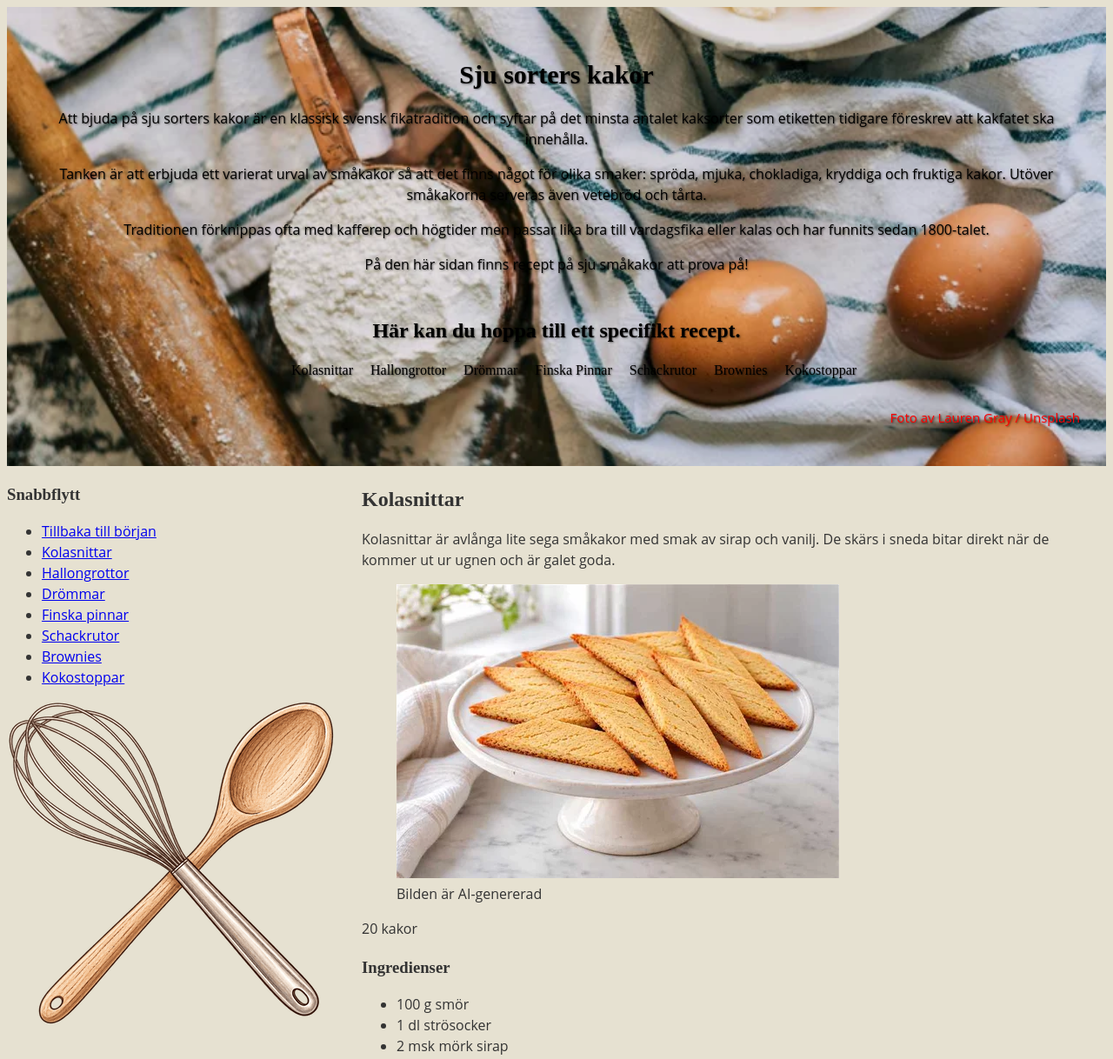
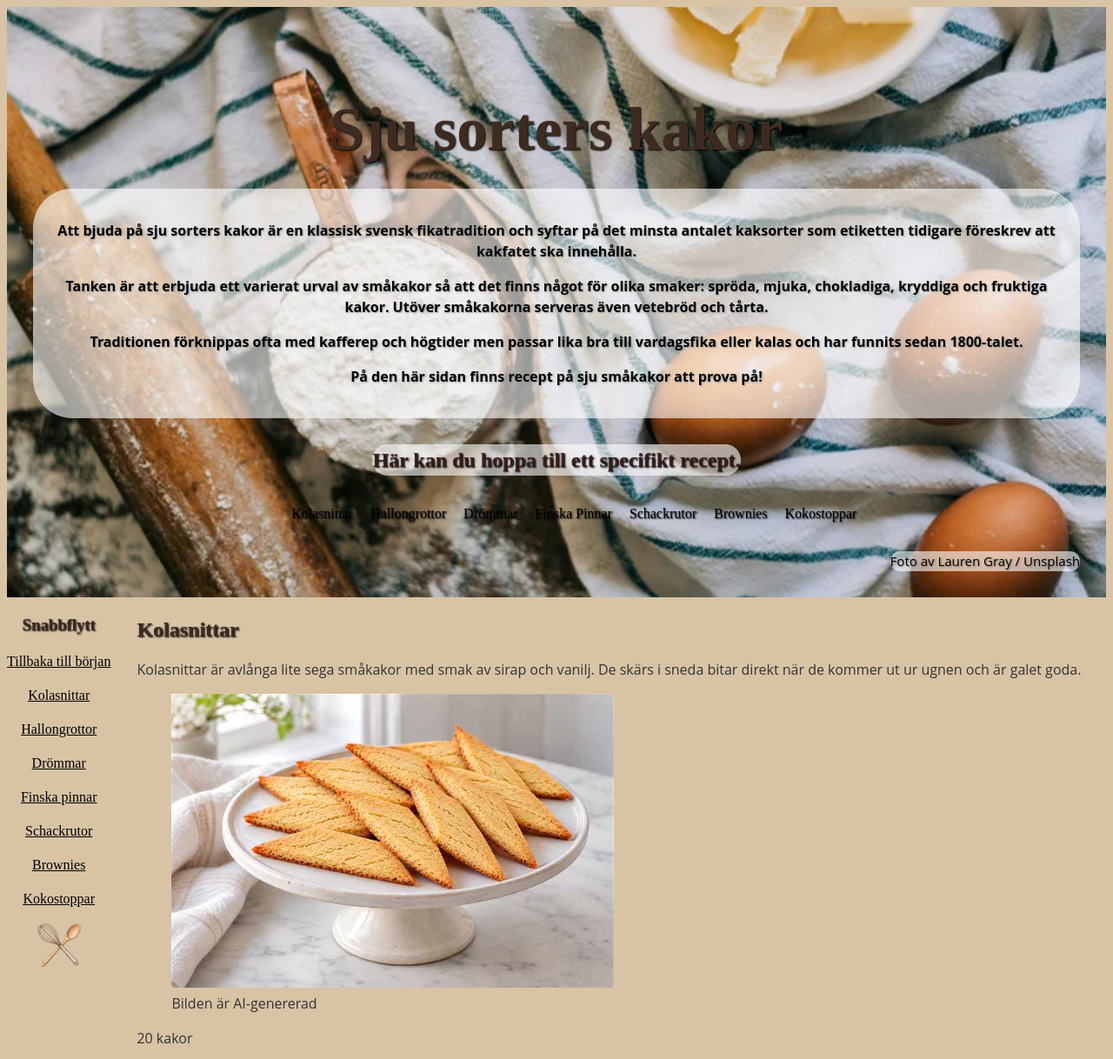
Before and after one commit to D-Marklund/web, a plain HTML site: page index.html in a window 1280 px wide. Shown: the top 1218 px of the page at 87% size. Drawn offline with Linux system fonts and the light colour scheme; files that its build step writes are made by us from their sources; files whose address does not match are found by name.

Commit message:
Update styles in CSS for various elements

```diff
--- a/assets/css/style.css
+++ b/assets/css/style.css
@@ -13,7 +13,7 @@ body {
   font-size: 16px;
   line-height: 1.5;
   color: #333;
-  background-color: #d7cfb59e;
+  background-color: #d8c3a5;
 }
 /* =======================================
   Rubriker och text
@@ -27,9 +27,14 @@ h6 {
   font-family: "playfair display", serif;
   font-weight: bold;
   margin-bottom: 16px;
+  color: #3d2b22;
+  text-shadow: 1px 1px 2px black;
 }
 .sidetitle {
-  font-size: 30px;
+  color: #3d2b22;
+  font-family: "Times New Roman", Times, serif;
+  font-size: 70px;
+  font-weight: bold;
   text-align: center;
   justify-content: center;
   justify-items: center;
@@ -37,43 +42,32 @@ h6 {
 /* =======================================
  Header
  ======================================== */
-.titletext {
-  color: #070400;
-  font-family: "Times New Roman", Times, serif;
-  font-size: 65px;
-  font-weight: bold;
-  text-align: center;
-  justify-content: center;
-  justify-items: center;
-}
+
 /* =======================================
  Navigation
   ======================================== */
 .navigator {
-  color: black;
+  color: rgb(5, 5, 5);
   padding: 10px;
   font-family: "playfair display", serif;
   text-decoration: none;
   align-items: column;
 }
-content-nav {
-  display: flex;
-  justify-content: space-between;
-  align-items: center;
-}
+
 .navigator a {
   text-decoration: none;
   color: black;
+  text-shadow: 1px 1px 2px rgba(7, 7, 7, 0.9);
 }
 .navigator a:hover {
-  color: #23e7099e;
+  color: #e02c1f;
 }
 .navigator a:active {
   color: #dbdf0e9e;
 }
-.navigator a:visited {
-  color: #eb06069e;
-}
+/*.navigator a:visited {
+  color: #e20c539e;
+}*/
 
 .navigator ul {
   display: flex;
@@ -81,25 +75,46 @@ content-nav {
   list-style: none;
   gap: 20px;
 }
+.linktitle {
+  color: #361b1be7;
+  background-color: rgba(255, 255, 255, 0.6);
+  border-radius: 45px;
+  display: inline-block;
+}
 /* =======================================
  Hero
   ======================================== */
 .hero {
   background-image: url("../images/laurengraybakbord.webp");
+
   background-size: cover;
   background-position: center;
   padding: 30px;
   text-align: center;
   color: #000000;
-  text-shadow: 1px 1px 2px rgba(0, 0, 0, 0.5);
+  text-shadow:
+    0 0 25px rgba(255, 255, 255, 0.9),
+    1px 1px 25px rgba(0, 0, 0, 0.9);
 }
 .caption {
+  background-color: rgba(255, 255, 255, 0.6);
+  display: table;
+  margin: 5px 0 0 auto;
+  border-radius: 40px;
   font-size: 15px;
   text-align: right;
   margin-top: 5px;
-  color: red;
-  text-shadow: 1px 1px 2px rgba(0, 0, 0, 0.5);
+  color: black;
+  text-shadow: 1px 1px 2px rgba(116, 113, 113, 0.9);
 }
+.introtext {
+  background-color: rgba(255, 255, 255, 0.6);
+  padding: 20px;
+  border-radius: 45px;
+  font-weight: bold;
+  text-shadow: 1px 1px 2px rgba(150, 150, 150, 0.9);
+}
+
 /* =======================================
   Main
   ======================================== */
@@ -108,10 +123,40 @@ content-nav {
   align-items: flex-start;
   gap: 30px;
 }
+.recipe-
 /* =======================================
   Knappar och länkar
   ======================================== */
+.sidebar a {
+  display: block;
+  text-decoration: none;
+}
 
+.sidebar a:hover {
+  color: #e02c1f;
+}
+.sidebar ul {
+  display: flex;
+  flex-direction: column;
+  list-style: none;
+  text-decoration: none;
+  padding: 0;
+  gap: 15px;
+}
+.sidebar {
+  font-family: "playfair display", serif;
+  white-space: nowrap;
+  text-align: center;
+  color: black;
+}
+.sidebarlinks a {
+  color: black;
+}
+.whiskandspoon {
+  opacity: 0.9;
+  width: 50px;
+  height: 50px;
+}
 /* =======================================
   Bilder och logotyp
   ======================================== */
```
